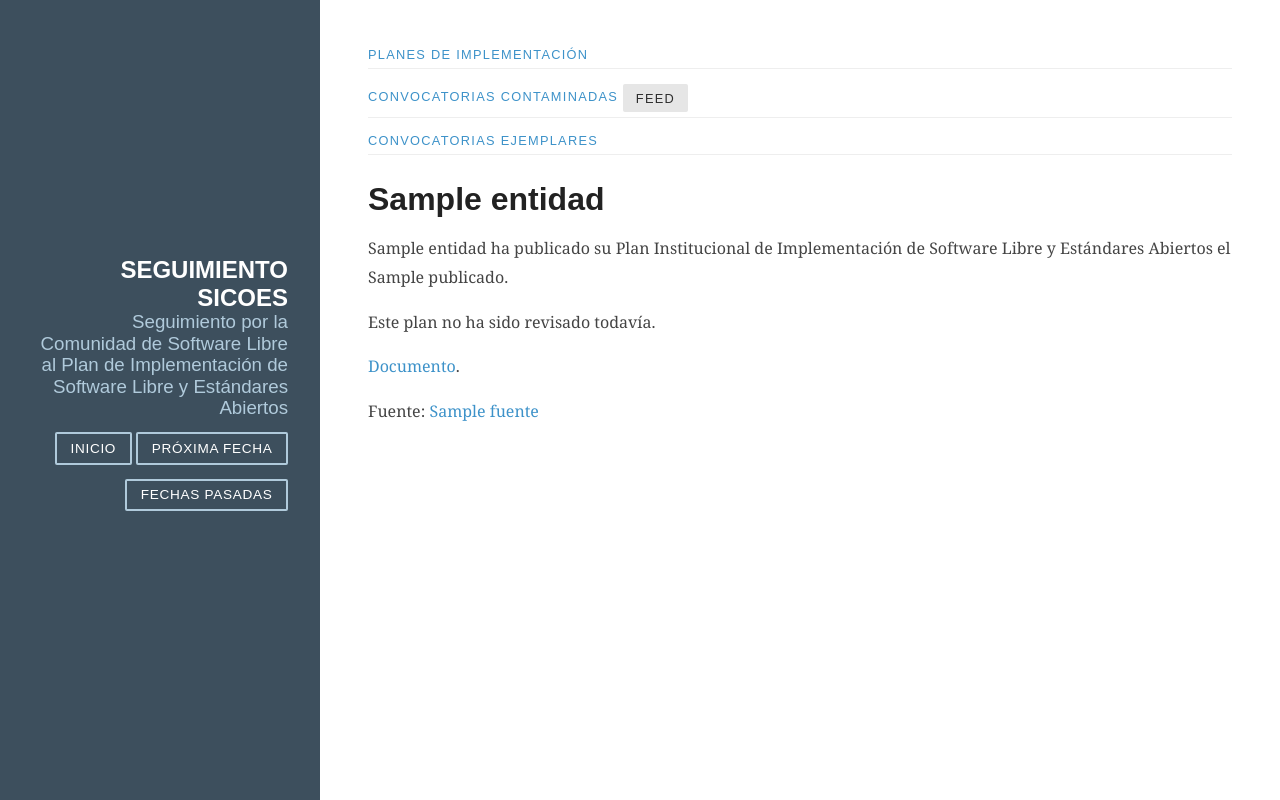
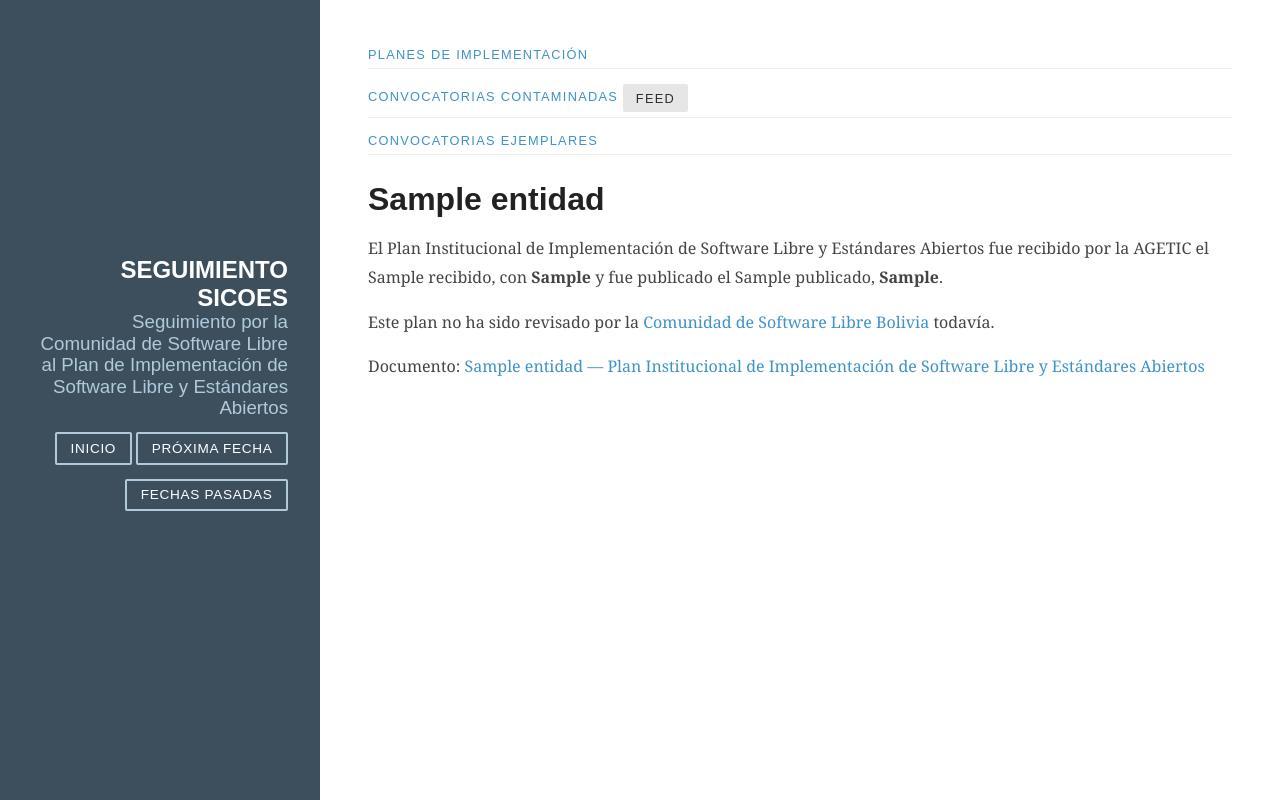
Before and after one commit to eigenwijsje/pislea2, a Django app: template seguimiento/templates/planes/plan_detail.html in a window 1280 px wide. Run offline with Django 3.2, Linux system fonts and the light colour scheme; the template is opened without the code that fills it: most values are stand-ins (such as "Sample title", 1, 10 or a date in 2020); some libraries are stand-ins or nearby versions.

Commit message:
mejoradas las plantilles de Plan

```diff
--- a/seguimiento/templates/planes/plan_detail.html
+++ b/seguimiento/templates/planes/plan_detail.html
@@ -1,6 +1,12 @@
 {% extends "planes/plan_base.html" %}
 
-{% block title %}Plan Institucional de Implementación de Software Libre y Estándares Abiertos: {{ plan.entidad }}{% endblock %}
+{% block title %}{{ plan.entidad }} &mdash; Plan Institucional de Implementación de Software Libre y Estándares Abiertos{% endblock %}
+
+{% load twitter_cards %}
+
+{% block twitter_cards %}
+    {% summary_card title='Plan de Implementación de Software Libre y Estándares Abiertos' description=card_description %}
+{% endblock %}
 
 {% block content-header %}
 <h2 class="content-subhead"><a href="/planes/">Planes de Implementación</a></h2>
@@ -14,27 +20,31 @@
         <header class="post-header">
             <h2 class="post-title">{{ plan.entidad }}</h2>
         </header>
-
         <div class="post-description">
             <p>
-                {{ plan.entidad }} ha publicado su Plan Institucional de Implementación de Software Libre y Estándares Abiertos
-                el {{ plan.publicado }}.
+                El Plan Institucional de Implementación de Software Libre y Estándares Abiertos
+                fue recibido por la AGETIC el {{ plan.recibido }},
+                {% if plan.días_de_retraso %}
+                    con <b>{{ plan.días_de_retraso }}</b>
+                {% else %}
+                    dentro del plazo
+                {% endif %}
+                y fue publicado el {{ plan.publicado }}, <b>{{ plan.días_después }}</b>.
             </p>
-    {% if plan.estatus == 5 %}
-            <p>Este plan ha sido revisado el {{ plan.revisado|date }}.</p>
+    {% if plan.estatus == 2 %}
+            <p>Este plan ha sido revisado por la
+                <a href="http://www.softwarelibre.org.bo/">Comunidad de Software Libre Bolivia</a> el {{ plan.revisado|date }}.
+            </p>
         {% if plan.comentarios %}
             <p>{{ plan.comentarios }}</p>
         {% endif %}
     {% else %}
-            <p>Este plan no ha sido revisado todavía.</p>
-    {% endif %}
-
-    {% if plan.documento %}
-            <p><a href="/files/{{ plan.documento }}">Documento</a>.</p>
+            <p>Este plan no ha sido revisado por la
+                <a href="http://www.softwarelibre.org.bo/">Comunidad de Software Libre Bolivia</a> todavía.</p>
     {% endif %}
 
     {% if plan.fuente %}
-            <p>Fuente: <a href="{{ plan.fuente }}">{{ plan.fuente }}</a></p>
+            <p>Documento: <a href="{{ plan.fuente }}">{{ plan.entidad }} &mdash; Plan Institucional de Implementación de Software Libre y Estándares Abiertos</a></p>
     {% endif %}
         </div>
     </section>
```
Also changed, not shown: seguimiento/templates/planes/plan_list.html (+26 -4 lines).
